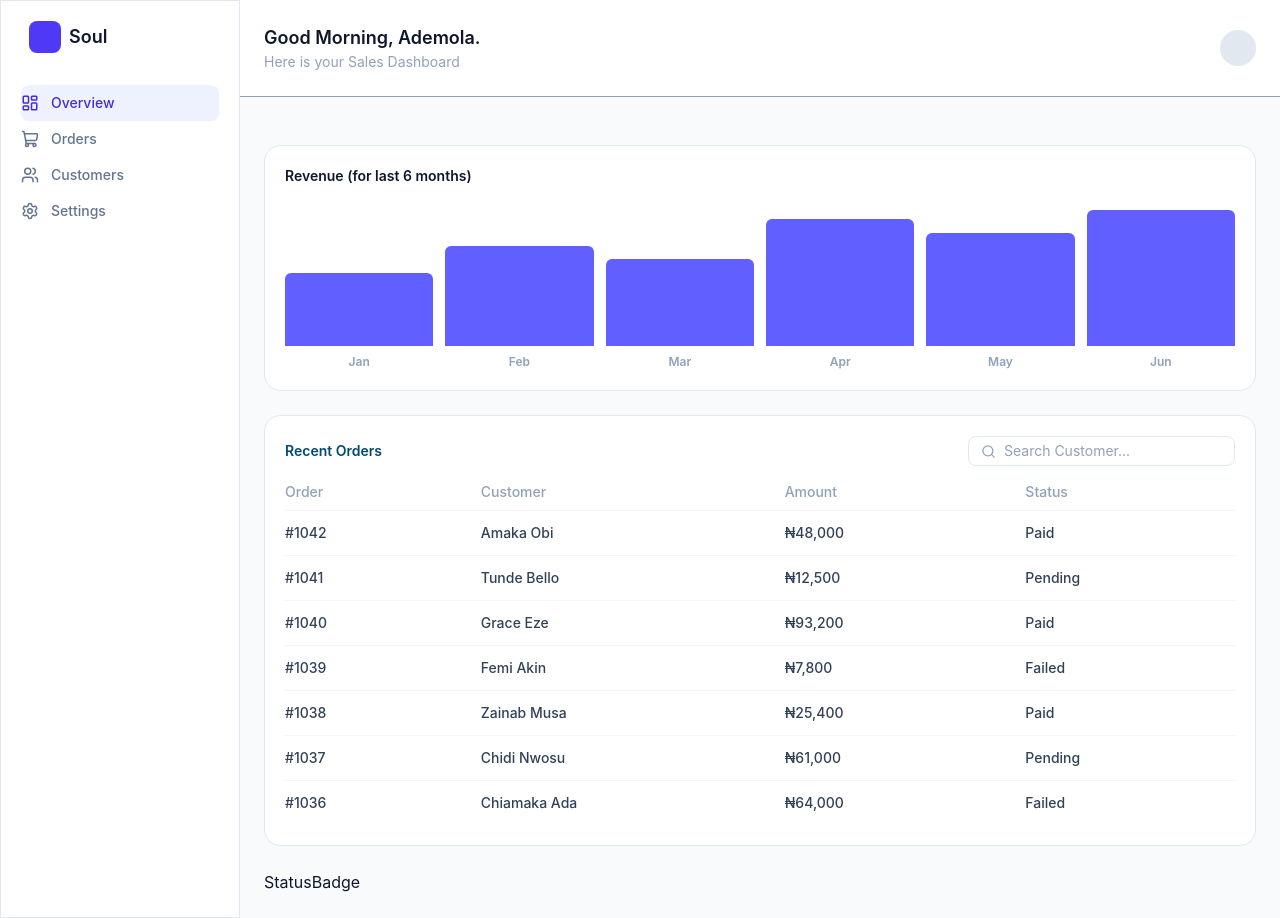
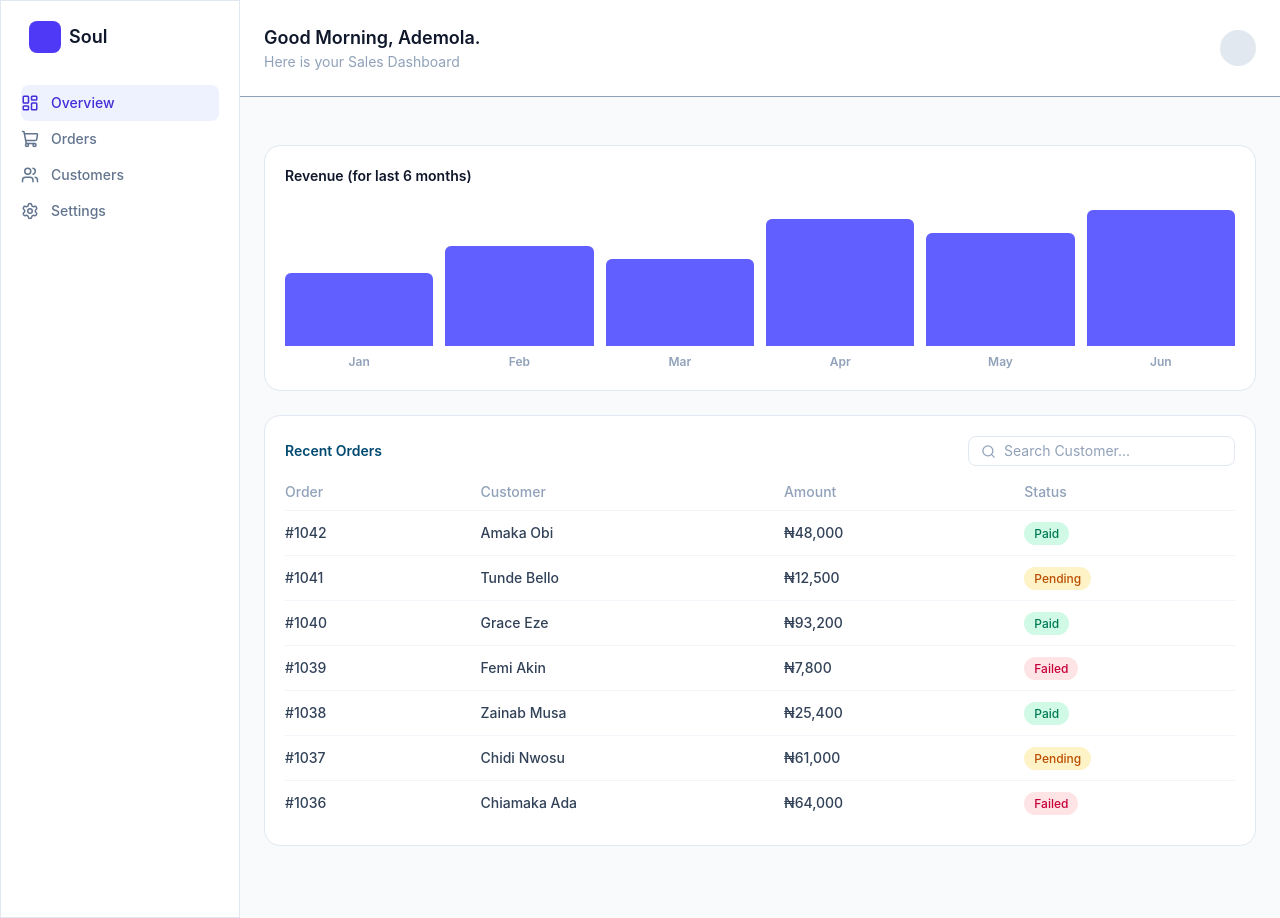
Before and after one commit to mtech10/sales_dashboard, a React (Vite) app: page / in a window 1280 px wide. Built offline with nearby package versions, Linux system fonts and the light colour scheme.

Commit message:
StatusBadge added to the order status

```diff
--- a/src/component/RecentOrders.jsx
+++ b/src/component/RecentOrders.jsx
@@ -1,6 +1,7 @@
 import React, { useState } from "react";
 import { orders, ordersTitle } from "../data/data";
 import { Search } from "lucide-react";
+import StatusBadge from "./StatusBadge";
 
 const RecentOrders = () => {
   const [query, setQuery] = useState("");
@@ -46,7 +47,9 @@ const RecentOrders = () => {
               <td className="py-3 font-medium text-slate-700">{o.id}</td>
               <td className="py-3 font-medium text-slate-700">{o.customer}</td>
               <td className="py-3 font-medium text-slate-700">{o.amount}</td>
-              <td className="py-3 font-medium text-slate-700">{o.status}</td>
+              <td className="py-3 font-medium text-slate-700">
+                <StatusBadge status={o.status} />
+              </td>
             </tr>
           ))}
 
--- a/src/component/StatusBadge.jsx
+++ b/src/component/StatusBadge.jsx
@@ -1,7 +1,20 @@
 import React from "react";
 
-const StatusBadge = () => {
-  return <span className="">StatusBadge</span>;
+const StatusBadge = ({ status = "" }) => {
+  const statusCase = status.toLowerCase();
+  const colors = {
+    Paid: "bg-emerald-100 text-emerald-700",
+    Pending: "bg-amber-100 text-amber-700",
+    Failed: "bg-rose-100 text-rose-700",
+  };
+
+  return (
+    <span
+      className={`rounded-full px-2.5 py-1 text-xs font-medium ${colors[status]}`}
+    >
+      {status}
+    </span>
+  );
 };
 
 export default StatusBadge;
```
